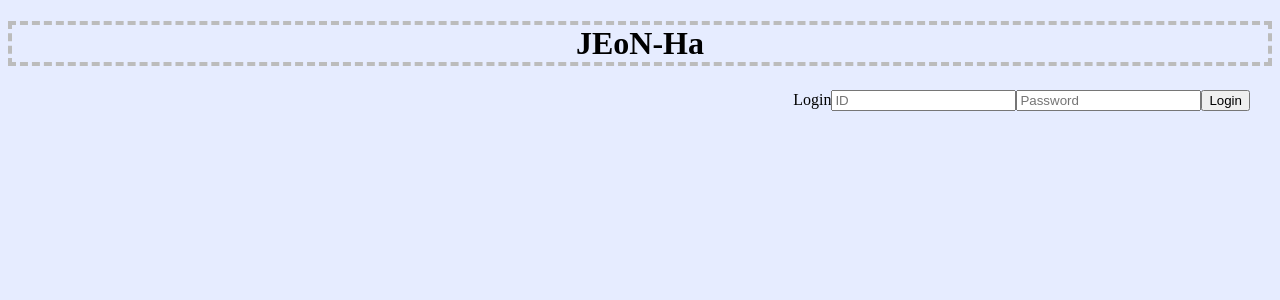
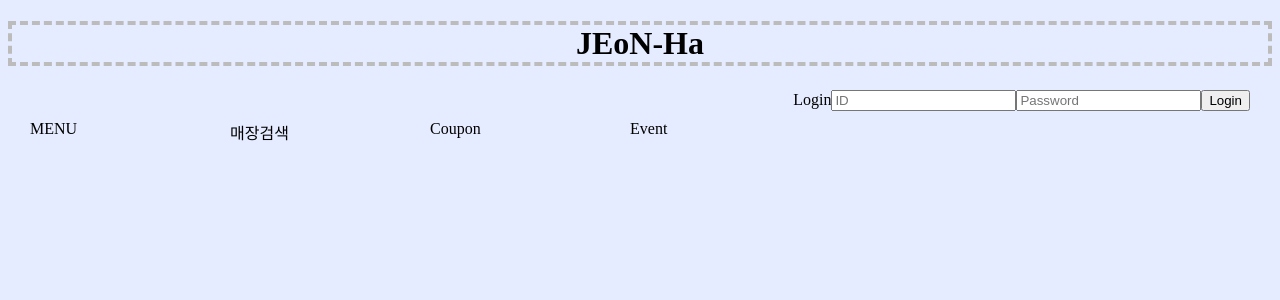
Before and after one commit to JEoN-Ha/Senior-Project, a React (Create React App) app in the folder Armful/jeonha/: page / in a window 1280 px wide. Shown: the top 300 px of the page. Built offline with nearby package versions, Linux system fonts and the light colour scheme.

Commit message:
상단바메뉴 추가

```diff
--- a/Armful/jeonha/src/App.js
+++ b/Armful/jeonha/src/App.js
@@ -4,6 +4,7 @@ import Subject from "./components/Subject";
 import ReadCustomer from "./components/ReadCustomer";
 import LoginContent from "./components/LoginContent";
 import Logout from "./components/Logout";
+import TopBar from "./components/TopBar";
 
 class App extends Component {
   constructor(props){   //Component를 실행할 때 constructor가 가장 먼저 실행되어 초기화를 담당
@@ -16,7 +17,8 @@ class App extends Component {
       subject : {title:'JEoN-Ha'},
       customerLists : [
         {id:null, ID:null, PW:null}
-      ]
+      ],
+      TopBar : {title1:'MENU', title2:'매장검색', title3:'Coupon', title4:'Event'}
     }
 
   }
@@ -93,6 +95,13 @@ class App extends Component {
 
         {/* 로그아웃 버튼*/}
         {this.getLogout()}
+
+        <TopBar
+          title1={this.state.TopBar.title1}
+          title2={this.state.TopBar.title2}
+          title3={this.state.TopBar.title3}
+          title4={this.state.TopBar.title4}
+        ></TopBar>
       </div>
     );
   }
--- a/Armful/jeonha/src/components/TopBar.js
+++ b/Armful/jeonha/src/components/TopBar.js
@@ -2,58 +2,43 @@ import React, { Component } from 'react';
 
 class TopBar extends Component {
     render() {
-        const standardTopPosition = 25;
-        const standardLeftPosition = 40;
+        {
+            const standardPositionLeft = 30;
 
-        const idLabelInputStyle = {
+            const TopBarStyle = {
               position: 'fixed',
-            top: (standardTopPosition) + '%',
-            left: (standardLeftPosition) +'%',
+              top: 120,
+              left: 30
             }
-        const idInputStyle = {
+
+            const title2Style = {
                 position: 'fixed',
-            top: (standardTopPosition) + '%',
-            left: (standardLeftPosition + 12) +'%',
+                top: 120,
+                left: standardPositionLeft + 200
             }
-        const pwLabelInputStyle = {
+
+            const title3Style = {
                 position: 'fixed',
-            top: (standardTopPosition + 5) + '%',
-            left: (standardLeftPosition) +'%',
+                top: 120,
+                left: standardPositionLeft + 400
             }
-        const pwInputStyle = {
+
+            const title4Style = {
                 position: 'fixed',
-            top: (standardTopPosition + 5) + '%',
-            left: (standardLeftPosition + 12) +'%',
+                top: 120,
+                left: standardPositionLeft + 600
             }
-        const submitInputStyle = {
-            position: 'fixed',
-            top: (standardTopPosition + 10) + '%',
-            left: (standardLeftPosition + 27) +'%',
-        }
+
+
       return (
-        <form id="Login_Input"
-        onSubmit={function (e) {
-            e.preventDefault();
-            this.props.onSubmit();
-        }.bind(this)}>
-            <div style={idLabelInputStyle}>L o g - i n : </div>
-
-            <input
-            placeholder="Put in your ID"
-            style={idInputStyle}
-            ></input>
-
-            <div style={pwLabelInputStyle}>Password : </div>
-
-            <input
-            placeholder="Put in your Pw"
-            style={pwInputStyle}
-            ></input>
-
-            <button type="submit" style={submitInputStyle}>Login</button>
-        </form>
+        <div style = {TopBarStyle}>
+            <text>{this.props.title1}</text>
+            <text style={title2Style}>{this.props.title2}</text>
+            <text style={title3Style}>{this.props.title3}</text>
+            <text style={title4Style}>{this.props.title4}</text>
+        </div>
          );
     }
   }
-
+}
 export default TopBar;
```
Also changed, not shown: 1 other file (tests, documents, lock files or other folders). Lines whose indentation alone changed are shown as unchanged.
